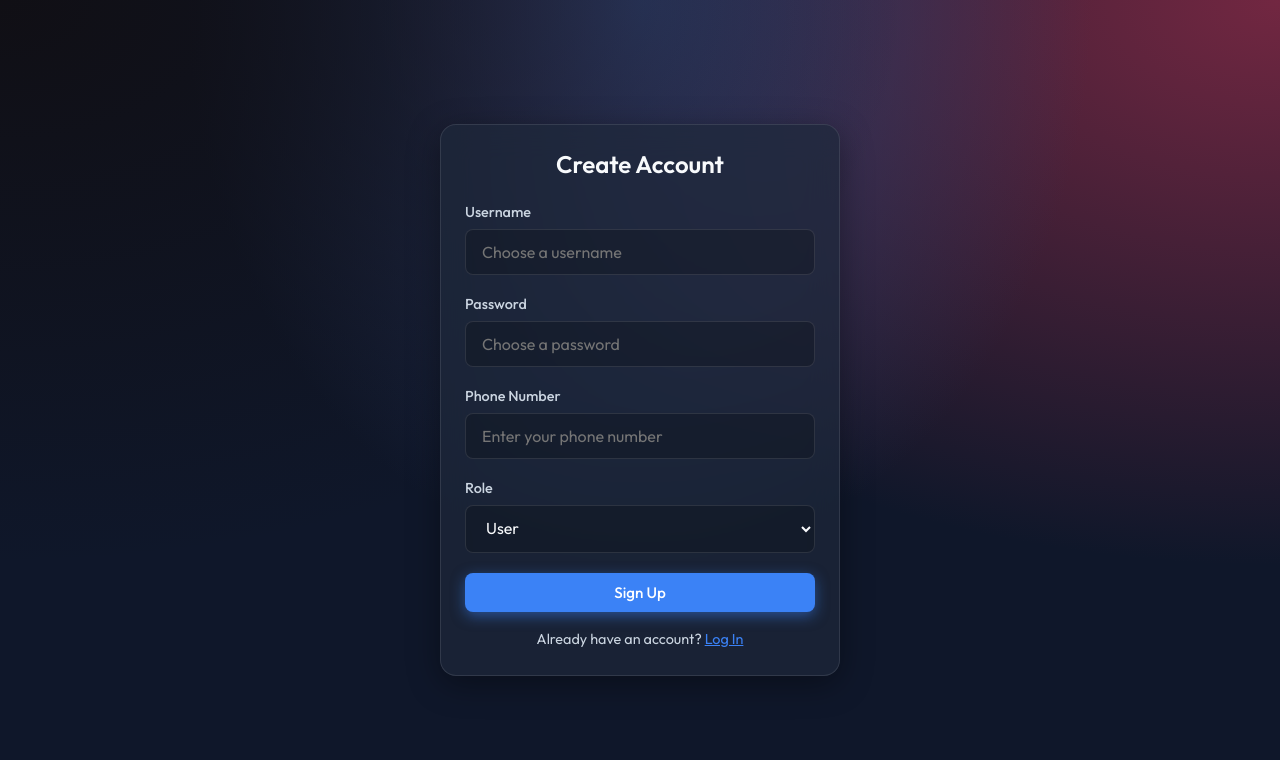
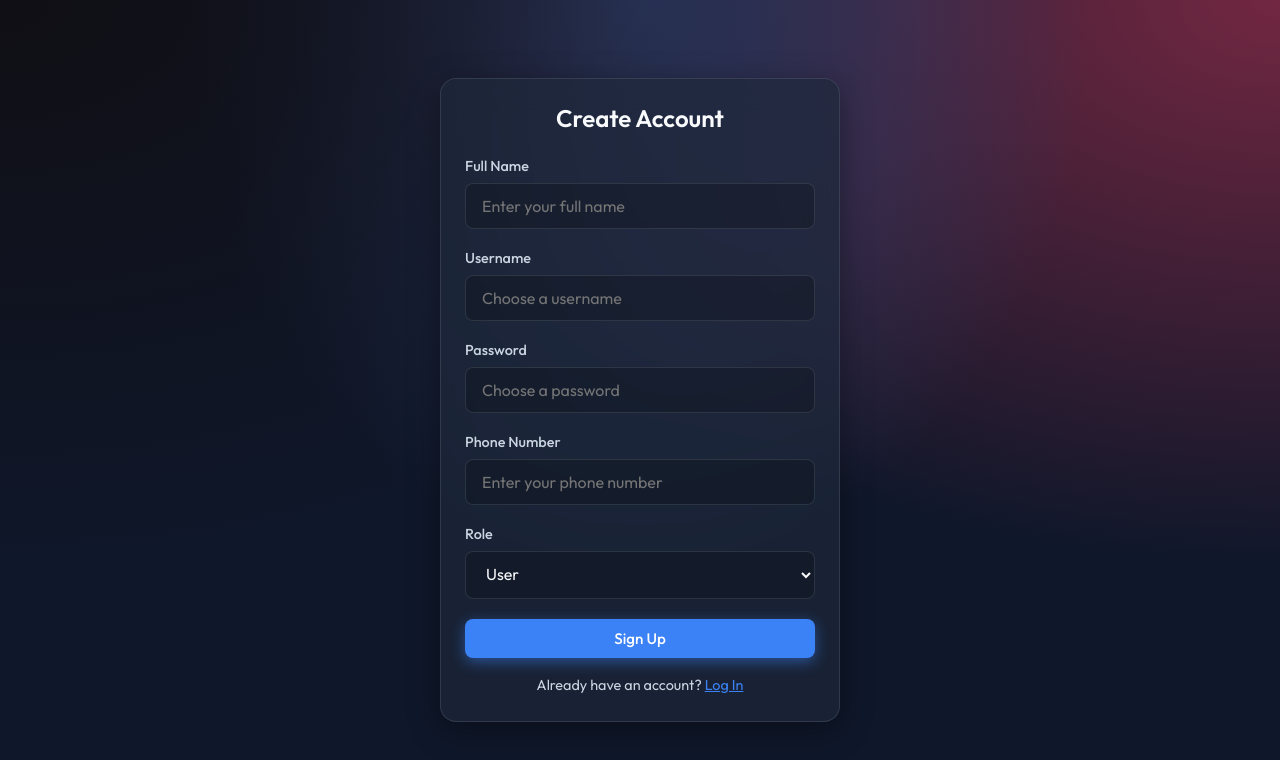
Before and after one commit to VivekPrajapati-Git/Inventory_system, a React app in the folder frontend/: page /signup in a window 1280 px wide. Shown: the top 760 px of the page. Built offline with nearby package versions, Linux system fonts and the light colour scheme; no server answers; the HTML template or start-up script is replaced by a standard one.

Commit message:
Added a fullname field and made it respective changes'

```diff
--- a/frontend/src/api/api.js
+++ b/frontend/src/api/api.js
@@ -25,8 +25,8 @@ export const login = async (username, password) => {
   return response.data;
 };
 
-export const signup = async (username, password, role,phone_number) => {
-  const response = await api.post('/auth/sign_up', { UserName: username, Password: password, Role: role, Phone_Number: phone_number });
+export const signup = async (fullname,username, password, role,phone_number) => {
+  const response = await api.post('/auth/sign_up', { FullName:fullname,UserName: username, Password: password, Role: role, Phone_Number: phone_number });
   return response.data;
 };
 
--- a/frontend/src/pages/Signup.jsx
+++ b/frontend/src/pages/Signup.jsx
@@ -3,6 +3,7 @@ import { useNavigate, Link } from 'react-router-dom';
 import { signup } from '../api/api';
 
 const Signup = () => {
+  const [fullname,setFullName] = useState('');
   const [username, setUsername] = useState('');
   const [password, setPassword] = useState('');
   const [role, setRole] = useState('user');
@@ -14,7 +15,7 @@ const Signup = () => {
   const handleSignup = async (e) => {
     e.preventDefault();
     try {
-      await signup(username, password, role, phone_number);
+      await signup(fullname,username, password, role, phone_number);
       setSuccess(true);
       setTimeout(() => navigate('/login'), 2000);
     } catch (err) {
@@ -29,6 +30,16 @@ const Signup = () => {
         {error && <div className="badge badge-danger" style={{ marginBottom: '16px', display: 'block', textAlign: 'center', background: 'rgba(239, 68, 68, 0.2)', color: '#ef4444', border: '1px solid #ef4444' }}>{error}</div>}
         {success && <div className="badge badge-success" style={{ marginBottom: '16px', display: 'block', textAlign: 'center' }}>Account created! Redirecting to login...</div>}
         <form onSubmit={handleSignup}>
+          <div className="form-group">
+            <label>Full Name</label>
+            <input
+              type="text"
+              value={fullname}
+              onChange={(e) => setFullName(e.target.value)}
+              required
+              placeholder="Enter your full name"
+            />
+          </div>
           <div className="form-group">
             <label>Username</label>
             <input
```
Also changed, not shown: 2 other files (tests, documents, lock files or other folders).
